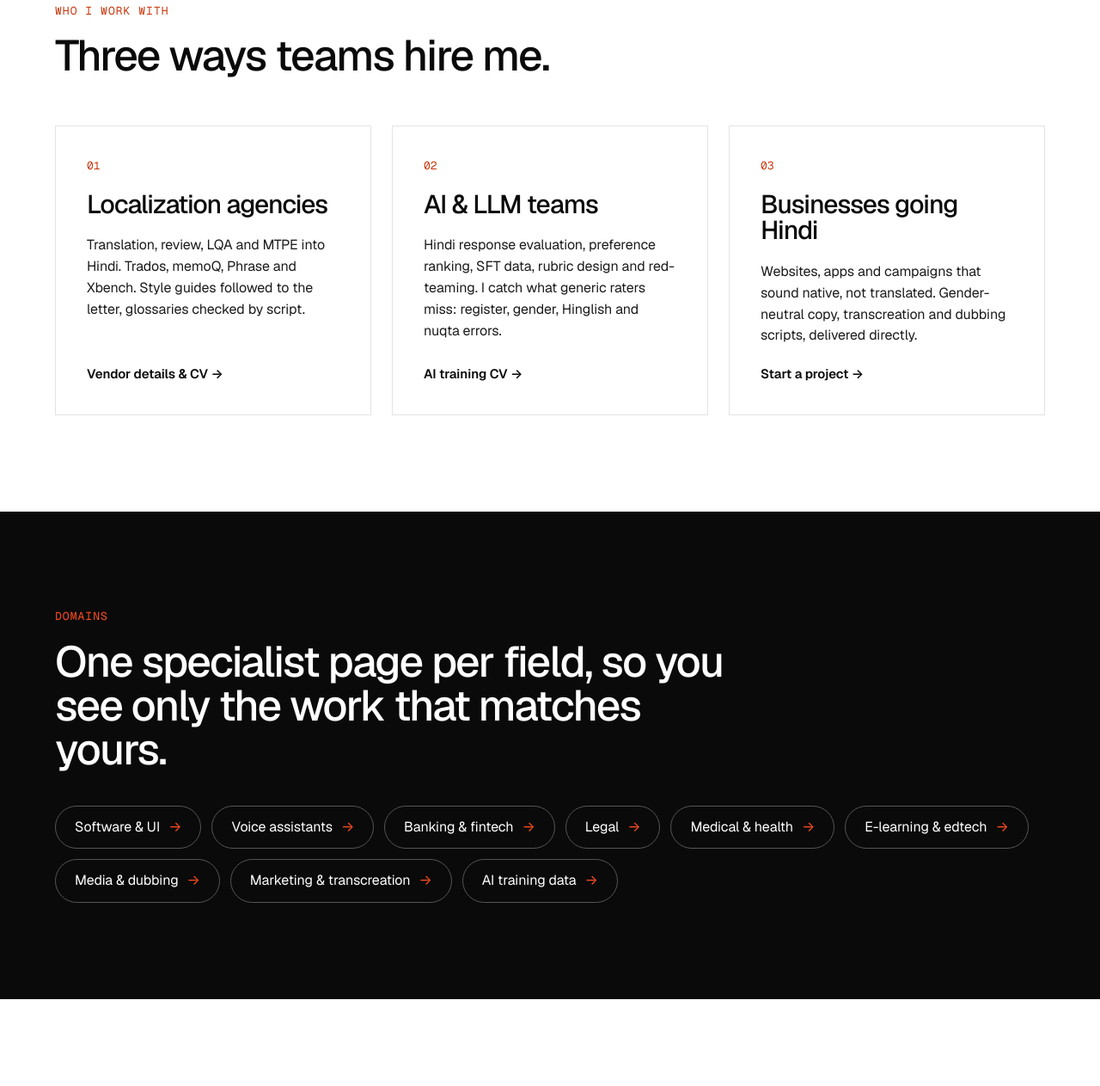
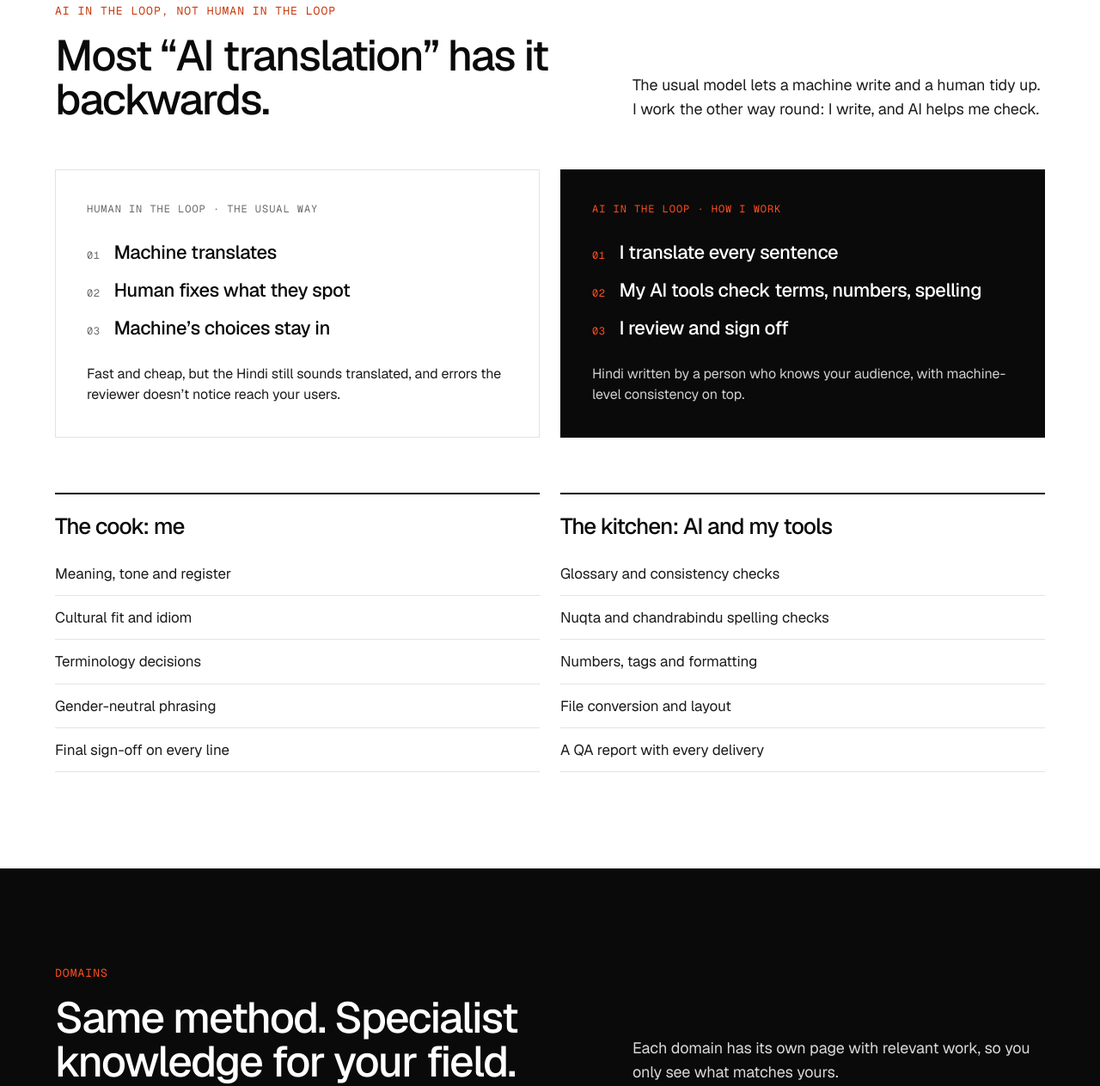
Before and after one commit to ytehsin/mylandingpage, a plain HTML site: page index.html in a window 1280 px wide. Shown: the part 1135-2398 px from the top of the page at 86% size. Drawn offline with Linux system fonts and the light colour scheme.

Commit message:
Reposition homepage: 100% human translation, AI in the loop
Replaces audience doors with an AI-in-the-loop comparison and a
domain grid; renames the toolkit section to 'My kitchen'.

Co-Authored-By: Claude Opus 5.5 <noreply@anthropic.com>
Claude-Session: https://claude.ai/code/session_01Avh8jcyRrQZsZ6KpcVaLfi

```diff
--- a/assets/site.css
+++ b/assets/site.css
@@ -200,3 +200,34 @@ h1, h2, h3 { margin: 0; font-weight: 500; letter-spacing: -0.035em; line-height:
   .cta { padding: 88px 0; }
   .brand .deva { display: none; }
 }
+
+/* AI-in-the-loop section */
+.accent { color: var(--accent); }
+.compare { display: grid; grid-template-columns: 1fr 1fr; gap: 24px; margin-bottom: 64px; }
+.compare-col { border: 1px solid var(--line); padding: 36px; display: flex; flex-direction: column; gap: 24px; }
+.compare-col .label { font-family: var(--mono); font-size: 12px; letter-spacing: .08em; text-transform: uppercase; color: var(--muted); }
+.compare-col p { color: var(--ink-soft); font-size: 16px; }
+.compare-col--mine { background: var(--ink); color: var(--paper); border-color: var(--ink); }
+.compare-col--mine .label { color: var(--accent); }
+.compare-col--mine p { color: #D0D0D0; }
+.flow { list-style: none; margin: 0; padding: 0; display: flex; flex-direction: column; gap: 10px; counter-reset: step; }
+.flow li { counter-increment: step; font-size: 22px; font-weight: 500; letter-spacing: -0.02em; display: flex; gap: 16px; align-items: baseline; }
+.flow li::before { content: "0" counter(step); font-family: var(--mono); font-size: 12px; font-weight: 400; color: var(--muted); letter-spacing: .04em; }
+.compare-col--mine .flow li::before { color: var(--accent); }
+.split { display: grid; grid-template-columns: 1fr 1fr; gap: 24px; }
+.split > div { border-top: 2px solid var(--ink); padding-top: 24px; }
+.split h3 { font-size: 26px; margin-bottom: 16px; }
+.split ul { margin: 0; padding: 0; list-style: none; }
+.split li { padding: 12px 0; border-bottom: 1px solid var(--line); font-size: 17px; color: var(--ink-soft); }
+
+/* Domain cards */
+.domain-grid { display: grid; grid-template-columns: repeat(3, 1fr); border-top: 1px solid var(--line-dark); border-left: 1px solid var(--line-dark); }
+.domain { border-right: 1px solid var(--line-dark); border-bottom: 1px solid var(--line-dark); padding: 32px; display: flex; flex-direction: column; gap: 12px; min-height: 200px; position: relative; transition: background .15s; }
+.domain h3 { font-size: 24px; letter-spacing: -0.025em; }
+.domain p { color: #BDBDBD; font-size: 15.5px; max-width: 300px; }
+.domain .arrow { position: absolute; top: 30px; right: 30px; color: var(--accent); font-size: 20px; }
+.domain:hover { background: var(--ink-soft); }
+
+@media (max-width: 1040px) { .domain-grid { grid-template-columns: 1fr 1fr; } }
+@media (max-width: 760px) { .compare, .split { grid-template-columns: 1fr; } }
+@media (max-width: 640px) { .domain-grid { grid-template-columns: 1fr; } .domain { min-height: 0; } .flow li { font-size: 19px; } }
--- a/index.html
+++ b/index.html
@@ -3,13 +3,13 @@
 <head>
 <meta charset="utf-8">
 <meta name="viewport" content="width=device-width, initial-scale=1">
-<title>Yasir Tehsin — English–Hindi Localization & AI Language Specialist</title>
-<meta name="description" content="Yasir Tehsin is a New Delhi–based English–Hindi localization and AI language specialist: translation, LQA, MTPE, transcreation and Hindi LLM evaluation, backed by his own Python QA tools.">
+<title>Yasir Tehsin — 100% human Hindi translation, AI in the loop</title>
+<meta name="description" content="Yasir Tehsin is a New Delhi–based English–Hindi translator. 100% human translation with AI in the loop: every sentence written and signed off by him, checked by AI tools he built.">
 <link rel="icon" href="/favicon.svg" type="image/svg+xml">
 <link rel="canonical" href="https://yasirtehsin.com/">
 <meta property="og:type" content="profile">
-<meta property="og:title" content="Yasir Tehsin — Hindi that reads like it was written in Hindi">
-<meta property="og:description" content="English–Hindi localization, LQA and AI language evaluation for global tech, agencies and AI teams.">
+<meta property="og:title" content="Yasir Tehsin — 100% human translation. AI in the loop.">
+<meta property="og:description" content="Every sentence translated and signed off by a native Hindi translator. AI checks, never decides.">
 <meta property="og:url" content="https://yasirtehsin.com/">
 <meta property="og:image" content="https://yasirtehsin.com/image_29ab5e.png">
 <meta name="twitter:card" content="summary_large_image">
@@ -23,7 +23,7 @@
   "name": "Yasir Tehsin",
   "alternateName": ["यासिर तहसीन", "Yassir Aarafath"],
   "url": "https://yasirtehsin.com/",
-  "jobTitle": "English–Hindi Localization & AI Language Specialist",
+  "jobTitle": "English–Hindi Translator & Localization Specialist",
   "address": { "@type": "PostalAddress", "addressLocality": "New Delhi", "addressCountry": "IN" },
   "knowsLanguage": ["hi", "en", "ur"],
   "knowsAbout": ["Localization", "Linguistic quality assurance", "Machine translation post-editing", "Transcreation", "LLM evaluation", "RLHF", "Python"],
@@ -45,10 +45,10 @@
     <a class="brand" href="/">Yasir Tehsin <span class="deva" lang="hi">यासिर तहसीन</span></a>
     <button class="nav-toggle" aria-expanded="false" aria-controls="nav-links">Menu</button>
     <nav class="nav-links" id="nav-links" aria-label="Main">
-      <a href="/agencies/">For agencies</a>
-      <a href="/ai-teams/">For AI teams</a>
-      <a href="/businesses/">For businesses</a>
-      <a href="#how-i-work">How I work</a>
+      <a href="#approach">AI in the loop</a>
+      <a href="#domains">Domains</a>
+      <a href="#work">Work</a>
+      <a href="#kitchen">My kitchen</a>
       <a href="#writing">Writing</a>
       <a class="btn btn--primary" href="#contact">Get a quote</a>
     </nav>
@@ -59,10 +59,10 @@
   <section class="hero">
     <div class="wrap">
       <div>
-        <p class="eyebrow">English → Hindi · Localization &amp; AI language specialist</p>
-        <h1>Hindi that reads like it was written in Hindi.</h1>
-        <p class="sub">For your product, and for the model behind it.</p>
-        <p class="body">6+ years localizing for global tech, including lead Hindi linguist on a global tech company’s voice assistant. I combine native Hindi with Python-driven QA, so terminology, gender and nuqta errors get caught before your users or your evaluators see them.</p>
+        <p class="eyebrow">English → Hindi translator · 6+ years in global tech</p>
+        <h1>100% human translation. <span class="accent">AI in the loop.</span></h1>
+        <p class="sub">I’m the cook. AI is my kitchen.</p>
+        <p class="body">Every sentence is translated, chosen and signed off by me, a native Hindi translator who has worked on a global tech company’s voice assistant. AI does what kitchen tools do: it measures, checks and catches slips. It never decides how your Hindi should sound.</p>
         <div class="btn-row">
           <a class="btn btn--primary" href="#contact">Get a quote →</a>
           <a class="btn btn--ghost" href="/resume.pdf">Download CV</a>
@@ -86,47 +86,79 @@
     </div>
   </section>
 
-  <section class="section">
+  <section class="section" id="approach">
     <div class="wrap">
-      <p class="eyebrow">Who I work with</p>
-      <h2 class="h2" style="margin-bottom:56px">Three ways teams hire me.</h2>
-      <div class="grid-3">
-        <a class="door" href="/agencies/">
-          <span class="num">01</span>
-          <h3>Localization agencies</h3>
-          <p>Translation, review, LQA and MTPE into Hindi. Trados, memoQ, Phrase and Xbench. Style guides followed to the letter, glossaries checked by script.</p>
-          <span class="more">Vendor details &amp; CV →</span>
-        </a>
-        <a class="door" href="/ai-teams/">
-          <span class="num">02</span>
-          <h3>AI &amp; LLM teams</h3>
-          <p>Hindi response evaluation, preference ranking, SFT data, rubric design and red-teaming. I catch what generic raters miss: register, gender, Hinglish and nuqta errors.</p>
-          <span class="more">AI training CV →</span>
-        </a>
-        <a class="door" href="/businesses/">
-          <span class="num">03</span>
-          <h3>Businesses going Hindi</h3>
-          <p>Websites, apps and campaigns that sound native, not translated. Gender-neutral copy, transcreation and dubbing scripts, delivered directly.</p>
-          <span class="more">Start a project →</span>
-        </a>
+      <div class="head-row">
+        <div>
+          <p class="eyebrow">AI in the loop, not human in the loop</p>
+          <h2 class="h2">Most “AI translation” has it backwards.</h2>
+        </div>
+        <p class="lede">The usual model lets a machine write and a human tidy up. I work the other way round: I write, and AI helps me check.</p>
+      </div>
+      <div class="compare">
+        <div class="compare-col">
+          <span class="label">Human in the loop · the usual way</span>
+          <ol class="flow">
+            <li>Machine translates</li>
+            <li>Human fixes what they spot</li>
+            <li>Machine’s choices stay in</li>
+          </ol>
+          <p>Fast and cheap, but the Hindi still sounds translated, and errors the reviewer doesn’t notice reach your users.</p>
+        </div>
+        <div class="compare-col compare-col--mine">
+          <span class="label">AI in the loop · how I work</span>
+          <ol class="flow">
+            <li>I translate every sentence</li>
+            <li>My AI tools check terms, numbers, spelling</li>
+            <li>I review and sign off</li>
+          </ol>
+          <p>Hindi written by a person who knows your audience, with machine-level consistency on top.</p>
+        </div>
+      </div>
+      <div class="split">
+        <div>
+          <h3>The cook: me</h3>
+          <ul>
+            <li>Meaning, tone and register</li>
+            <li>Cultural fit and idiom</li>
+            <li>Terminology decisions</li>
+            <li>Gender-neutral phrasing</li>
+            <li>Final sign-off on every line</li>
+          </ul>
+        </div>
+        <div>
+          <h3>The kitchen: AI and my tools</h3>
+          <ul>
+            <li>Glossary and consistency checks</li>
+            <li>Nuqta and chandrabindu spelling checks</li>
+            <li>Numbers, tags and formatting</li>
+            <li>File conversion and layout</li>
+            <li>A QA report with every delivery</li>
+          </ul>
+        </div>
       </div>
     </div>
   </section>
 
-  <section class="section dark">
+  <section class="section dark" id="domains">
     <div class="wrap">
-      <p class="eyebrow">Domains</p>
-      <h2 class="h2" style="margin-bottom:40px">One specialist page per field, so you see only the work that matches yours.</h2>
-      <div class="chips">
-        <a class="chip" href="/domains/software/">Software &amp; UI</a>
-        <a class="chip" href="/domains/voice-assistants/">Voice assistants</a>
-        <a class="chip" href="/domains/banking-fintech/">Banking &amp; fintech</a>
-        <a class="chip" href="/domains/legal/">Legal</a>
-        <a class="chip" href="/domains/medical/">Medical &amp; health</a>
-        <a class="chip" href="/domains/elearning/">E-learning &amp; edtech</a>
-        <a class="chip" href="/domains/media-dubbing/">Media &amp; dubbing</a>
-        <a class="chip" href="/domains/marketing/">Marketing &amp; transcreation</a>
-        <a class="chip" href="/ai-teams/">AI training data</a>
+      <div class="head-row">
+        <div>
+          <p class="eyebrow">Domains</p>
+          <h2 class="h2">Same method. Specialist knowledge for your field.</h2>
+        </div>
+        <p class="lede">Each domain has its own page with relevant work, so you only see what matches yours.</p>
+      </div>
+      <div class="domain-grid">
+        <a class="domain" href="/domains/software/"><h3>Software &amp; UI</h3><p>Apps, websites and product strings that fit the screen and the user.</p><span class="arrow">→</span></a>
+        <a class="domain" href="/domains/voice-assistants/"><h3>Voice assistants</h3><p>Spoken Hindi that sounds natural and addresses every user, not just men.</p><span class="arrow">→</span></a>
+        <a class="domain" href="/domains/banking-fintech/"><h3>Banking &amp; fintech</h3><p>Accounts, loans and payments in Hindi people trust with their money.</p><span class="arrow">→</span></a>
+        <a class="domain" href="/domains/legal/"><h3>Legal</h3><p>Contracts, policies and terms, translated with precision and confidentiality.</p><span class="arrow">→</span></a>
+        <a class="domain" href="/domains/medical/"><h3>Medical &amp; health</h3><p>Patient information and health content that is clear and accurate.</p><span class="arrow">→</span></a>
+        <a class="domain" href="/domains/elearning/"><h3>E-learning &amp; edtech</h3><p>Courses and study material, from UPSC prep to corporate training.</p><span class="arrow">→</span></a>
+        <a class="domain" href="/domains/media-dubbing/"><h3>Media &amp; dubbing</h3><p>Subtitles and dubbing scripts timed to the actor, not the source text.</p><span class="arrow">→</span></a>
+        <a class="domain" href="/domains/marketing/"><h3>Marketing &amp; transcreation</h3><p>Campaigns rewritten for Hindi audiences, not word-for-word.</p><span class="arrow">→</span></a>
+        <a class="domain" href="/domains/ai-evaluation/"><h3>AI training &amp; evaluation</h3><p>Hindi LLM evaluation, rubrics and data, from someone who audits AI errors.</p><span class="arrow">→</span></a>
       </div>
     </div>
   </section>
@@ -158,14 +190,14 @@
     </div>
   </section>
 
-  <section class="section dark" id="how-i-work">
+  <section class="section dark" id="kitchen">
     <div class="wrap">
       <div class="head-row">
         <div>
-          <p class="eyebrow">How I work</p>
-          <h2 class="h2">My own QA toolkit, built for Hindi.</h2>
+          <p class="eyebrow">My kitchen</p>
+          <h2 class="h2">The tools in my kitchen. I built them myself.</h2>
         </div>
-        <p class="lede">Every file I deliver goes through tools I built for this exact work. Code catches the mechanical errors, so my attention goes to meaning, tone and culture.</p>
+        <p class="lede">These are the utensils, not the cook. They catch mechanical errors so my attention stays on meaning, tone and culture.</p>
       </div>
       <div class="grid-3">
         <article class="tool">
```
